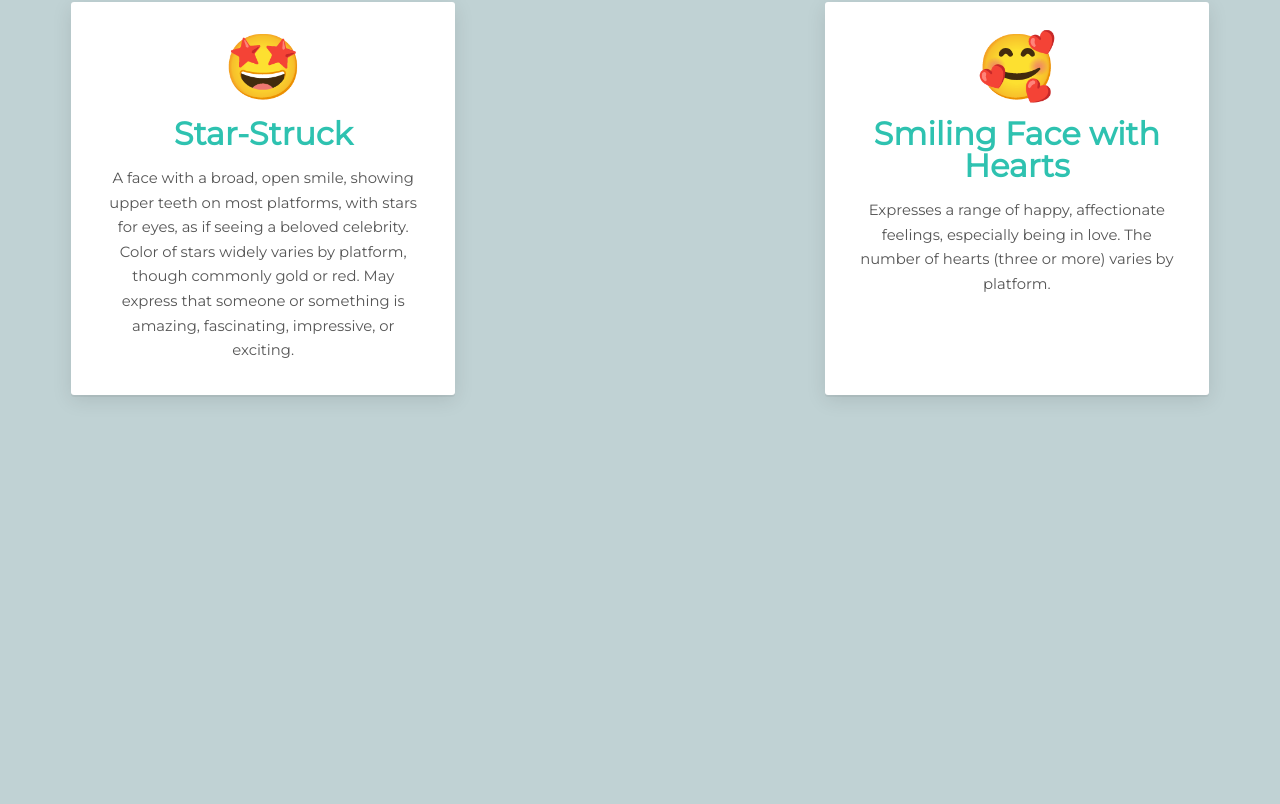
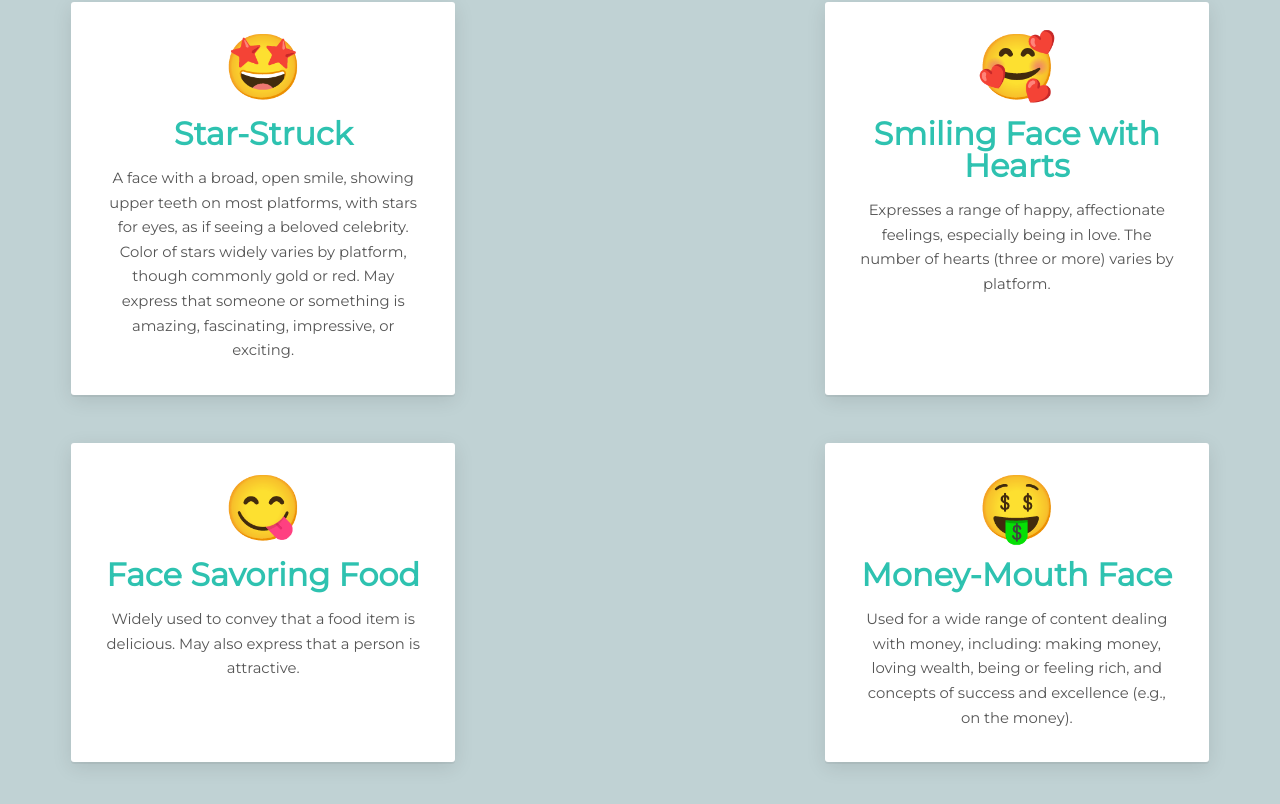
Before and after one commit to Ann-pixel/emojipedia-portfolio, a React (Create React App) app: page / in a window 1280 px wide. Shown: the part 1474-2278 px from the top of the page. Before the commit the page ends 1981 px from the top, so only its background shows below. Built offline with nearby package versions, Linux system fonts and the light colour scheme.

Commit message:
made some changes to emojipedia.js

```diff
--- a/src/emojipedia.js
+++ b/src/emojipedia.js
@@ -54,6 +54,20 @@ const emojipedia = [
       name: "Smiling Face with Hearts",
       meaning:
         " Expresses a range of happy, affectionate feelings, especially being in love. The number of hearts (three or more) varies by platform."
+    },
+    {
+      id: 9,
+      emoji: "😋",
+      name: "Face Savoring Food",
+      meaning:
+        " Widely used to convey that a food item is delicious. May also express that a person is attractive."
+    },
+    {
+      id: 10,
+      emoji: "🤑",
+      name: "Money-Mouth Face",
+      meaning:
+        " Used for a wide range of content dealing with money, including: making money, loving wealth, being or feeling rich, and concepts of success and excellence (e.g., on the money)."
     }
   ];
 
```
Also changed, not shown: 1 other file (tests, documents, lock files or other folders).
